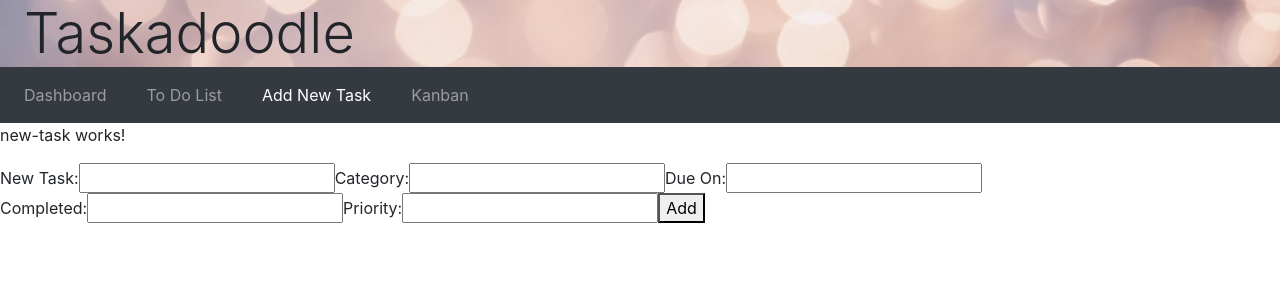
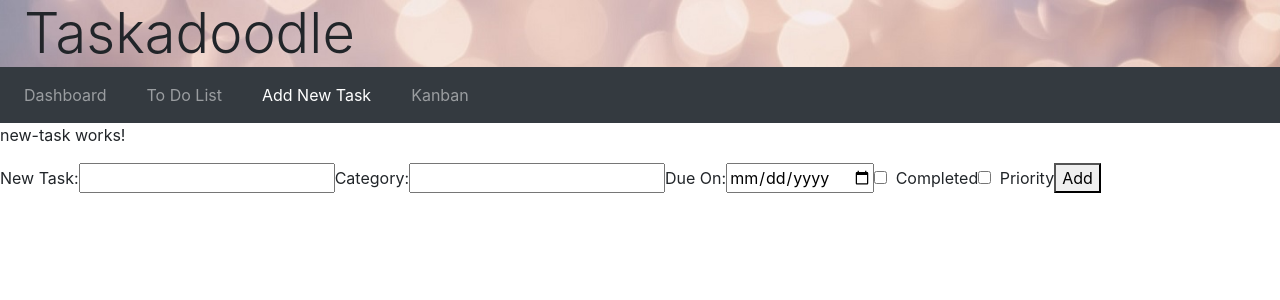
Before and after one commit to vtchris/rocp2_tasks, an Angular app in the folder client/: page /newtodo in a window 1280 px wide. Shown: the top 300 px of the page. Built offline with nearby package versions, Linux system fonts and the light colour scheme.

Commit message:
some changes to have try to make add fully functional on new-task page

```diff
--- a/client/src/app/new-task/new-task.component.html
+++ b/client/src/app/new-task/new-task.component.html
@@ -7,32 +7,25 @@
         <input #category />
     </label>
     <label>Due On:
-        <input #dueDate />
-        <!-- type="date" -->
+        <input #dueDate type="date"/>
     </label>
-    <label>Completed:
+    <!-- <label>Completed:
         <input #completed />
     </label>
     <label>Priority:
         <input #priority />
-    </label>
-    <!-- <div class="form-group form-check">
+    </label> -->
+    <div class="form-group form-check">
         <label>
-            <div><input #completed type="checkbox" class="form-check-input" [(ngModel)]="todo.completed">
+            <div><input #taskTodo.completed type="checkbox" class="form-check-input">
                 Completed</div>
-            <div><input #priority type="checkbox" class="form-check-input" [(ngModel)]="todo.priority">
-            Priority</div> -->
+            <div><input #taskTodo.priority type="checkbox" class="form-check-input">
+            Priority</div>
+        </label>
 
-
-            <!-- <button (click)="goBack()">go back</button> -->
-            <!-- on click want to call save() function -->
-            <!-- <button (click)="save()">save</button> -->
-            <!-- on click want to call delete() function -->
-            <!-- <button class="btn btn-danger" title="delete todo" (click)="delete(todo)">X</button> -->
-        <!-- </label>
-
-    </div> -->
+    </div>
     <!-- <button (click)="add(taskTodo.value); taskTodo.value=''">Add</button> -->
-    <button (click)="add(taskTodo.value, category.value, dueDate.value, completed.value, priority.value); taskTodo.value=''; category.value='';dueDate.value=''; completed.value='false'; priority.value='false'">Add</button>
+    <button (click)="add(taskTodo.value, category.value, dueDate.value, taskTodo.completed, taskTodo.priority); taskTodo.value=''; category.value='';dueDate.value='';">Add</button>
+    <!-- completed='false'; priority.value='false' -->
 </div>
 <!-- task: string, category: string, dueDate: Date, priority: boolean, completed: boolean -->
--- a/client/src/app/new-task/new-task.component.ts
+++ b/client/src/app/new-task/new-task.component.ts
@@ -13,6 +13,8 @@ export class NewTaskComponent implements OnInit {
 
   todo : Todo;
   todos : Todo[];
+  // completed : boolean = false;
+  // priority : boolean = false;
 
   constructor(
     private ts: TaskService,
@@ -23,16 +25,8 @@ export class NewTaskComponent implements OnInit {
 
   }
 
-  add(task: string, category: string, dueDate: Date, priority: boolean, completed: boolean): void {
-    // [x: string]: any;
-    // id: number;
-    // title: string;
-    // createdOn: Date;
-    // completed: boolean;
-    // user?: string;
-    // category?: string;
-    // dueDate?: Date;
-    // priority?: boolean;
+  add(task: string, category: string, dueDate: Date, completed: boolean, priority: boolean): void {
+
     task = task.trim();
     category = category.trim();
     if (!task) { return; }
```
